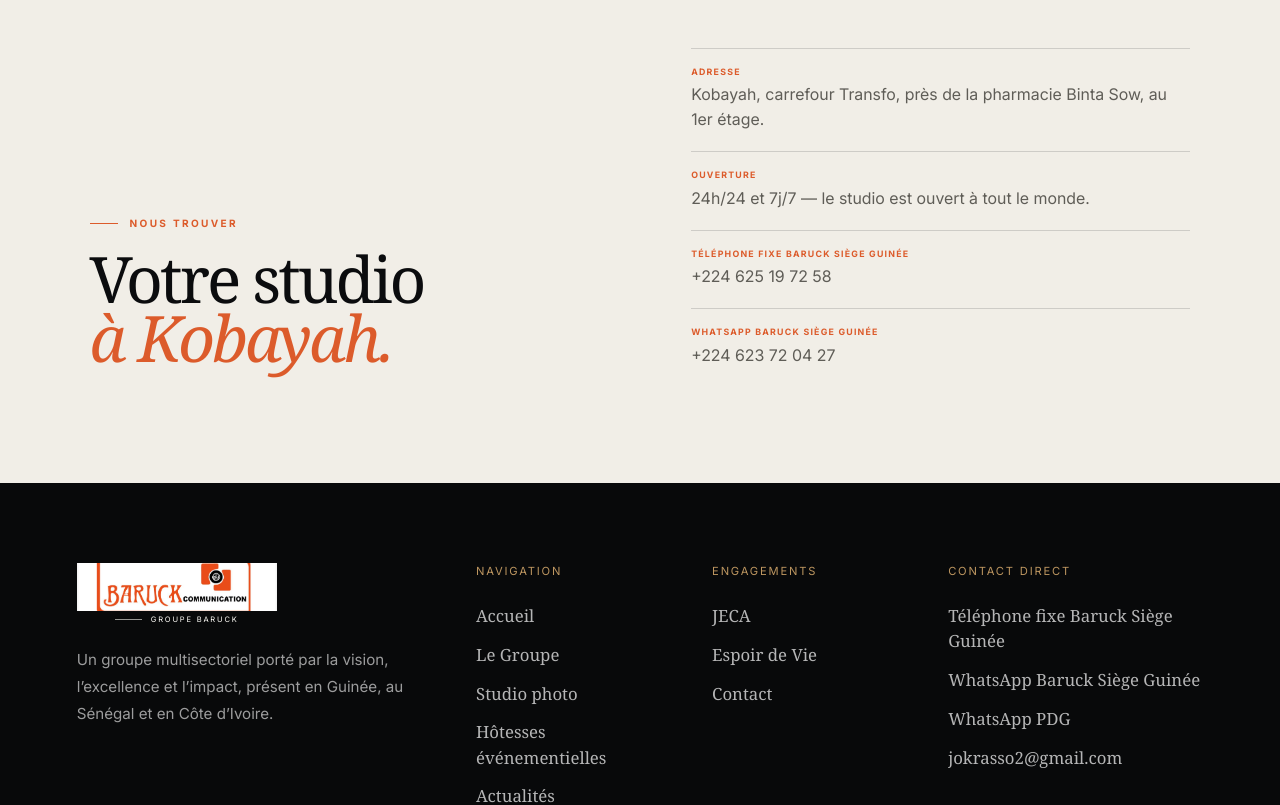
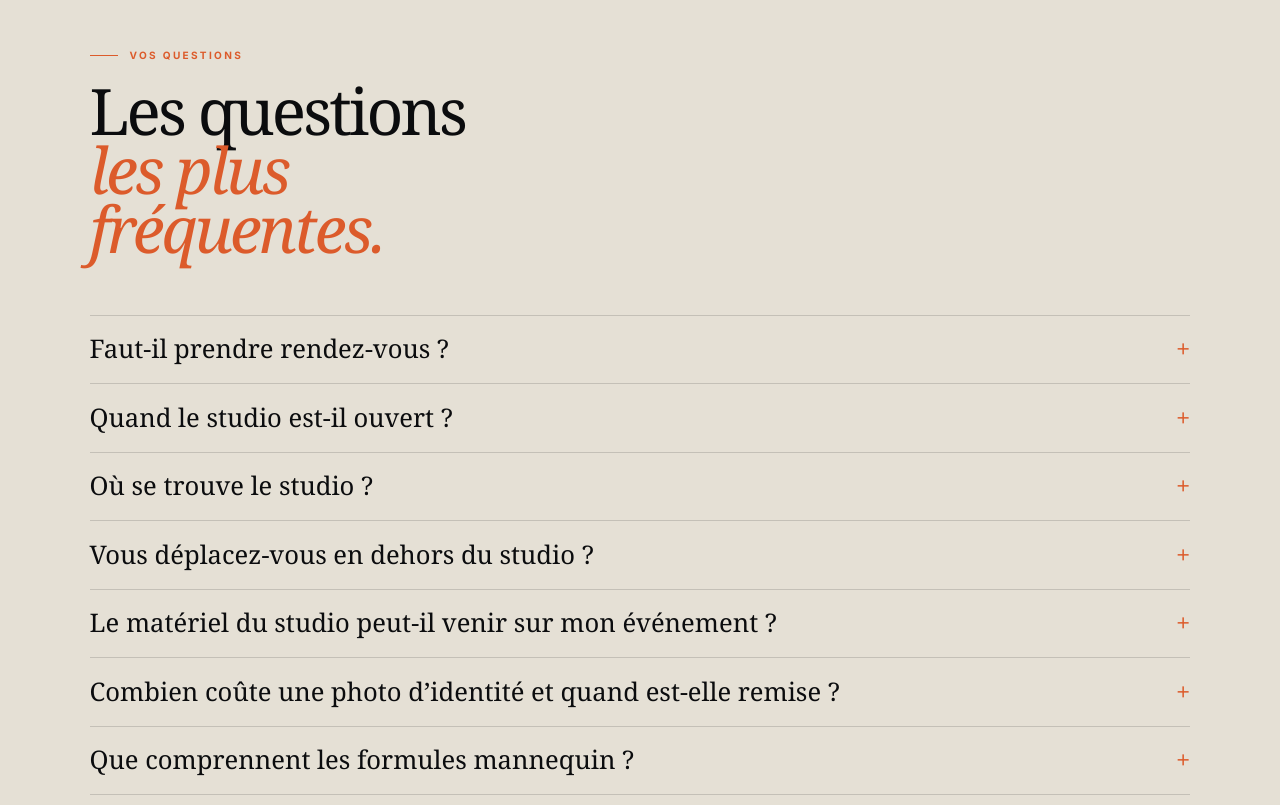
Before and after one commit to Gaslandie/groupe-baruck, a Next.js app: page /studio-photo in a window 1280 px wide. Shown: the part 6120-6925 px from the top of the page. Built offline with nearby package versions, Linux system fonts and the light colour scheme.

Commit message:
feat(studio): FAQ sourced from existing content

```diff
--- a/src/app/studio-photo/page.tsx
+++ b/src/app/studio-photo/page.tsx
@@ -2,6 +2,7 @@
 
 import { PageShell } from "@/components/layout/PageShell";
 import { ServiceContact } from "@/components/services/ServiceContact";
+import { ServiceFaq } from "@/components/services/ServiceFaq";
 import { ServiceHero } from "@/components/services/ServiceHero";
 import { ServiceIntro } from "@/components/services/ServiceIntro";
 import { StudioEvents } from "@/components/services/StudioEvents";
@@ -9,7 +10,7 @@
 import { StudioPrices } from "@/components/services/StudioPrices";
 import { StudioSpaces } from "@/components/services/StudioSpaces";
 import { studioHero } from "@/data/media";
-import { studioTags } from "@/data/services";
+import { studioFaq, studioTags } from "@/data/services";
 import { contacts, hqAddress } from "@/data/site";
 
 export const metadata: Metadata = {
@@ -79,6 +80,12 @@
       <StudioEvents />
       <StudioGallery />
       <StudioPrices />
+      <ServiceFaq
+        eyebrow="Vos questions"
+        title={<>Les questions<br /></>}
+        emphasis="les plus fréquentes."
+        items={studioFaq}
+      />
       <ServiceContact
         eyebrow="Nous trouver"
         title={
--- /dev/null
+++ b/src/components/services/ServiceFaq.tsx
@@ -0,0 +1,54 @@
+import type { ReactNode } from "react";
+
+import type { ServiceFaqItem } from "@/data/services";
+
+type ServiceFaqProps = {
+  eyebrow: string;
+  title: ReactNode;
+  emphasis: string;
+  items: ServiceFaqItem[];
+};
+
+export function ServiceFaq({ eyebrow, title, emphasis, items }: ServiceFaqProps) {
+  const schema = {
+    "@context": "https://schema.org",
+    "@type": "FAQPage",
+    mainEntity: items.map(({ question, answer }) => ({
+      "@type": "Question",
+      name: question,
+      acceptedAnswer: {
+        "@type": "Answer",
+        text: answer,
+      },
+    })),
+  };
+
+  return (
+    <section id="questions" className="scroll-mt-[100px] bg-paper-deep px-[clamp(1.3rem,7vw,8rem)] py-[clamp(5rem,9vw,9rem)]">
+      <div className="mb-[clamp(2.5rem,5vw,3.5rem)] grid grid-cols-[minmax(280px,.8fr)_1.2fr] items-end gap-[clamp(3rem,8vw,9rem)] max-tablet:grid-cols-1 max-tablet:gap-10">
+        <div>
+          <p className="eyebrow">{eyebrow}</p>
+          <h2 className="mb-0 mt-2 font-display text-[clamp(3rem,5vw,6rem)] font-normal leading-[.92] tracking-[-.045em]">
+            {title}
+            <em className="font-normal text-accent">{emphasis}</em>
+          </h2>
+        </div>
+      </div>
+      <div>
+        {items.map(({ question, answer }) => (
+          <details key={question} className="border-t border-line last:border-b open:[&>summary>span]:rotate-45">
+            <summary className="flex cursor-pointer list-none items-center justify-between gap-4 py-[1.15rem] font-display text-[clamp(1.35rem,2vw,1.9rem)] leading-[1.2] [&::-webkit-details-marker]:hidden">
+              {question}
+              <span aria-hidden="true" className="shrink-0 text-accent">+</span>
+            </summary>
+            <p className="m-0 pb-[1.15rem] leading-[1.8] text-[#65645f]">{answer}</p>
+          </details>
+        ))}
+      </div>
+      <script
+        type="application/ld+json"
+        dangerouslySetInnerHTML={{ __html: JSON.stringify(schema).replace(/</g, "\\u003c") }}
+      />
+    </section>
+  );
+}
--- a/src/data/services.ts
+++ b/src/data/services.ts
@@ -1,3 +1,5 @@
+import { hqAddress } from "./site";
+
 // Les visuels temp-*.jpg sont provisoires et devront être remplacés par les photos réelles du studio.
 
 export type ServiceImage = {
@@ -324,3 +326,40 @@
     text: "Une présence soignée, dynamique et adaptée à votre image.",
   },
 ];
+
+export type ServiceFaqItem = { question: string; answer: string };
+
+export const studioFaq: ServiceFaqItem[] = [
+  {
+    question: "Faut-il prendre rendez-vous ?",
+    answer: "Le studio classique est ouvert à tous et sans rendez-vous : portraits, photos de famille, photos de groupe et pièces d’identité. Pour les autres formules, contactez l’équipe pour confirmer les disponibilités et les conditions.",
+  },
+  {
+    question: "Quand le studio est-il ouvert ?",
+    answer: "24h/24 et 7j/7 — le studio est ouvert à tout le monde.",
+  },
+  {
+    question: "Où se trouve le studio ?",
+    answer: hqAddress,
+  },
+  {
+    question: "Vous déplacez-vous en dehors du studio ?",
+    answer: "Oui. Les prises de vue se font au studio comme en extérieur : l’équipe se déplace sur vos événements, à Conakry comme à l’intérieur du pays. Déplacement shoot de 2 h : 350 000 GNF. Conférence complète : 1 000 000 GNF, 1 500 000 GNF hors Conakry.",
+  },
+  {
+    question: "Le matériel du studio peut-il venir sur mon événement ?",
+    answer: "Le paraflash peut être déplacé sur votre événement selon l’accord convenu avec le client. Le réflecteur est réservé au studio : il reste sur place et n’est pas déplaçable.",
+  },
+  {
+    question: "Combien coûte une photo d’identité et quand est-elle remise ?",
+    answer: "10 000 GNF les 4 pièces, réalisées et remises rapidement, directement sur place.",
+  },
+  {
+    question: "Que comprennent les formules mannequin ?",
+    answer: "Shoot mannequin 10 photos : 400 000 GNF. Formule 1 jour : photos studio + album 80 photos, 4 000 000 GNF. Formule 2 jours : photos + vidéo + album 100 photos, 4 000 000 GNF. Formule 3 jours : photos + vidéo + album 120 photos, 5 000 000 GNF.",
+  },
+  {
+    question: "Proposez-vous des anniversaires pour enfants ?",
+    answer: "Oui. Un espace dédié aux anniversaires des enfants, avec décors et ballons, jouets et accessoires fournis. Formule 30 photos : 750 000 GNF.",
+  },
+];
```
